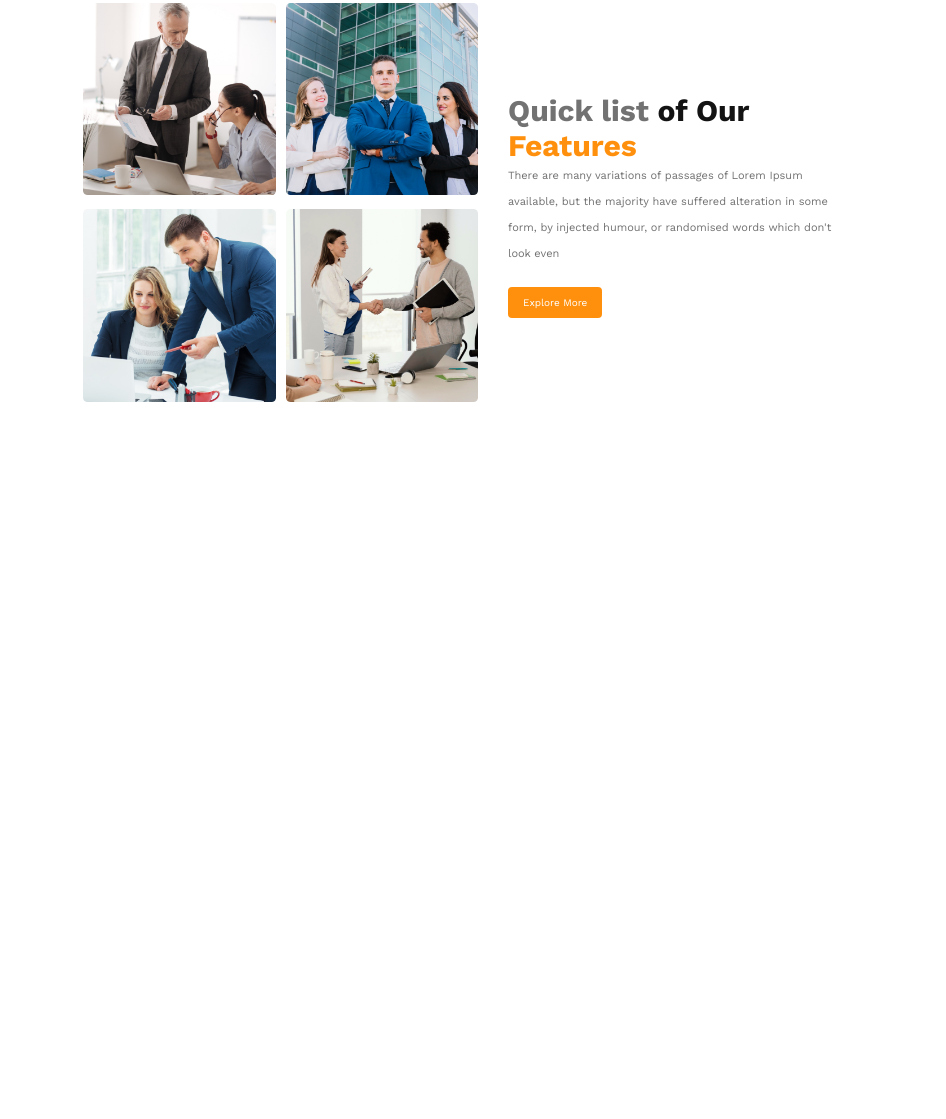
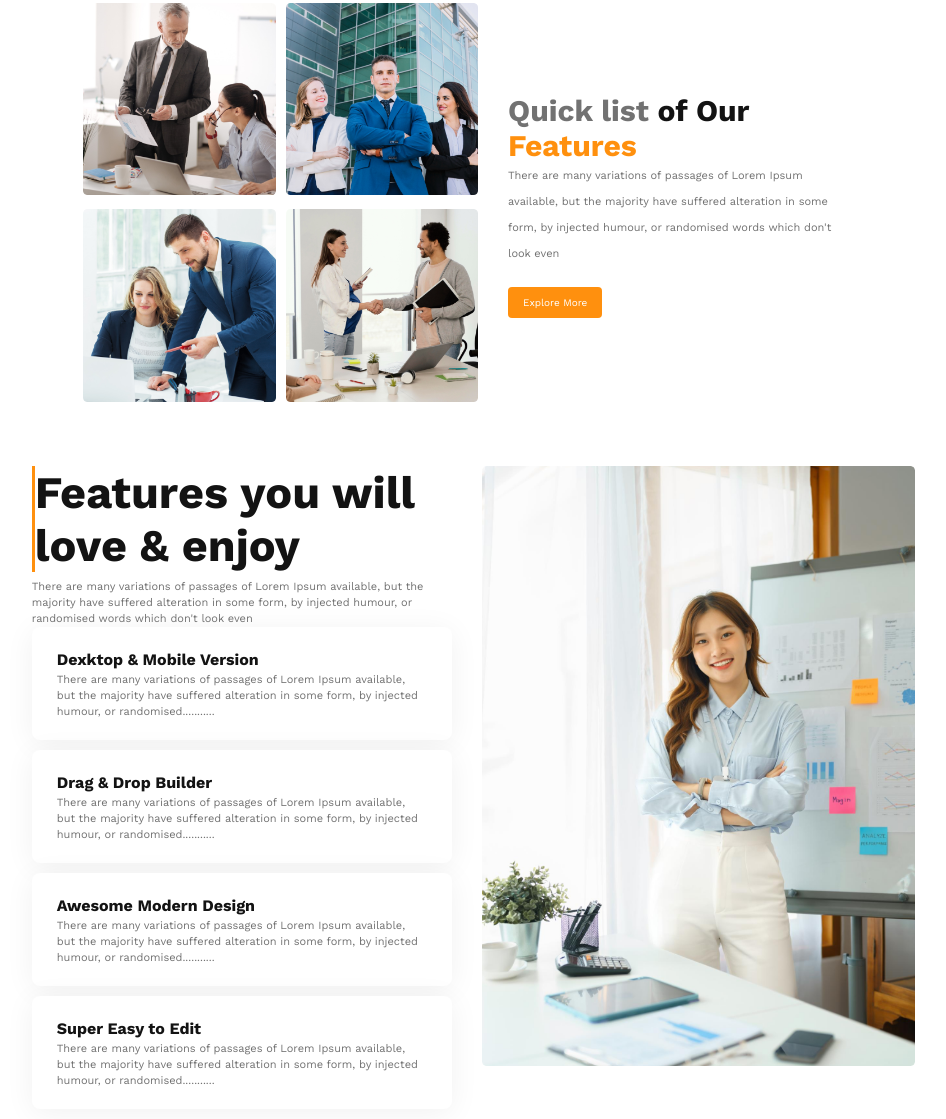
Before and after one commit to Soikat07/My-Assignment-02, a plain HTML site: page index.html in a window 1280 px wide. Shown: the part 843-1962 px from the top of the page, without its empty margins (173-1119 px from the left). Before the commit the page ends 1249 px from the top, so only its background shows below. Drawn offline with nearby package versions, Linux system fonts and the light colour scheme.

Commit message:
section-2 add

```diff
--- a/Styles/style.css
+++ b/Styles/style.css
@@ -61,11 +61,12 @@ nav {
 /* ------------
 Main style
 --------------- */
-/* section-1 */
+/* section-1 style */
 .section-1{
      display: flex;
      gap: 30px;
      padding: 0 20%;
+     margin-bottom: 60px;
 }
 .section-images{
 display: grid;
@@ -95,3 +96,43 @@ color:
      font-size: 11px;
      line-height: 26px;
 }
+/* Section-2 style */
+.section-2{
+  display: flex;
+  gap: 30px;
+}
+.section-2-container{
+  width: 50%;
+padding-left:16%;
+}
+ .container-item{
+margin-bottom: 10px;
+background: #FFFFFF;
+box-shadow: 0px 4px 30px rgba(0, 0, 0, 0.06);
+border-radius: 8px;
+padding: 20px 30px 20px 25px;
+ }
+.section-2-image{
+  width: 50%;
+  padding-right: 15%;
+}
+.item-1-title{
+font-weight: 700px;
+font-size: 45px;
+color: #131313;
+margin-bottom: 7px;
+border-left: 3px solid #FF900E;;
+
+}
+.item-title{
+  font-weight:400px;
+  font-size: 16px;
+  color: #131313;
+  line-height: 25px;
+}
+.item-description{
+  font-weight: 400px;
+     color: #727272;
+     font-size: 11px;
+     line-height: 16px;
+}
--- a/index.html
+++ b/index.html
@@ -15,7 +15,9 @@
     />
   </head>
   <body>
-    <!-- Header start -->
+    <!------------
+       Header start
+      --------------->
     <header class="header">
       <nav>
         <h3 class="nav-title">G3 Architects</h3>
@@ -39,8 +41,9 @@
         <img src="images/banner.png" width="100%" alt="" />
       </div>
     </header>
-    <!-- header end -->
-    <!---Main start -->
+    <!----------
+      Main start
+    -------------->
     <main>
       <section class="section-1">
         <div class="section-images">
@@ -59,6 +62,42 @@
           <button class="primary-btn">Explore More</button>
         </div>
       </section>
+      <!---------------
+      section-2 start
+     --------------------->
+     <section class="section-2">
+      <div class="section-2-container">
+        <div class="item-1">
+          <div>
+            <h3 class="item-1-title">Features you will love & enjoy</h3>
+          </div>
+          <p class="item-description">There are many variations of passages of Lorem Ipsum available, but the majority have suffered alteration in some form, by injected humour, or randomised words which don't look even</p>
+        </div>
+        <div class="container-item">
+          <h4 class="item-title">Dexktop & Mobile Version</h4>
+          <p class="item-description">There are many variations of passages of Lorem Ipsum available, but the majority have suffered alteration in some form, by injected humour, or randomised...........</p>
+        </div>
+        <div class="container-item">
+          <h4 class="item-title">Drag & Drop Builder</h4>
+          <p class="item-description">There are many variations of passages of Lorem Ipsum available, but the majority have suffered alteration in some form, by injected humour, or randomised...........</p>
+        </div>
+        <div class="container-item">
+          <h4 class="item-title">Awesome Modern Design</h4>
+          <p class="item-description">There are many variations of passages of Lorem Ipsum available, but the majority have suffered alteration in some form, by injected humour, or randomised...........</p>
+        </div>
+        <div class="container-item">
+          <h4 class="item-title">Super Easy to Edit</h4>
+          <p class="item-description">There are many variations of passages of Lorem Ipsum available, but the majority have suffered alteration in some form, by injected humour, or randomised...........</p>
+        </div>
+      </div>
+      <div class="section-2-image">
+        <img src="images/architect.png" width="100%" alt="">
+      </div>
+<!-- <button class="button">
+  <h1>10+Year</h1>
+  <p>Experience</p>
+</button> -->
+     </section>
     </main>
   </body>
 </html>
```
